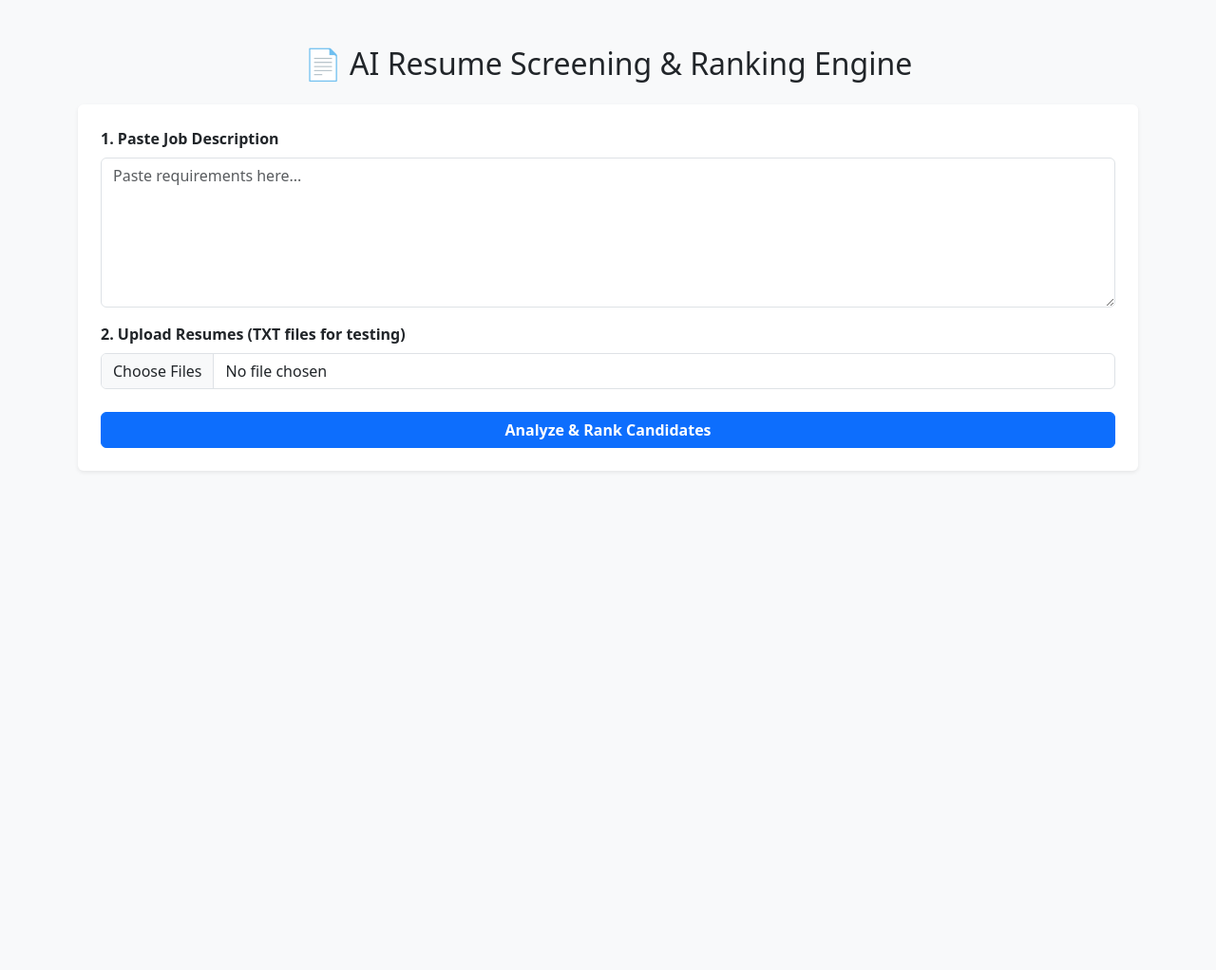
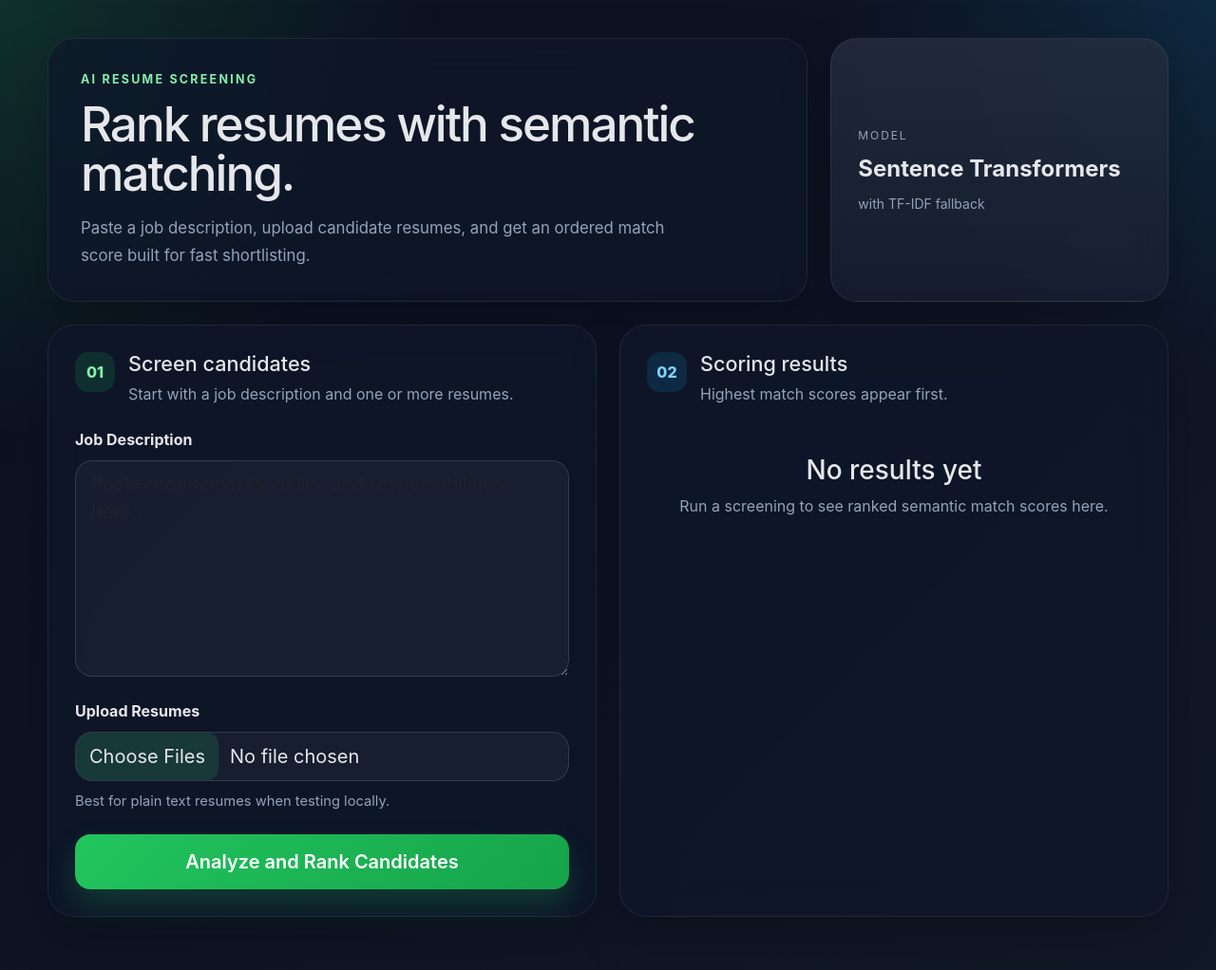
Before and after one commit to vipulyadav-2004/Resume_screening_app, a Flask app: page / in a window 1280 px wide. Shown: the whole page at 95% size. Before the commit the page ends 497 px from the top, so only its background shows below. Run offline with Flask 3, Linux system fonts and the light colour scheme.

Commit message:
first commit

```diff
--- /dev/null
+++ b/static/styles.css
@@ -0,0 +1,306 @@
+:root {
+  --bg-start: #0b1020;
+  --bg-end: #111827;
+  --panel: rgba(15, 23, 42, 0.72);
+  --panel-border: rgba(255, 255, 255, 0.08);
+  --text: #e5e7eb;
+  --muted: #94a3b8;
+  --accent: #22c55e;
+  --accent-strong: #16a34a;
+  --accent-soft: rgba(34, 197, 94, 0.14);
+  --surface: rgba(255, 255, 255, 0.05);
+}
+
+* {
+  box-sizing: border-box;
+}
+
+body {
+  margin: 0;
+  min-height: 100vh;
+  color: var(--text);
+  background:
+    radial-gradient(circle at top left, rgba(34, 197, 94, 0.18), transparent 28%),
+    radial-gradient(circle at top right, rgba(14, 165, 233, 0.14), transparent 24%),
+    linear-gradient(135deg, var(--bg-start), var(--bg-end));
+  font-family: Inter, ui-sans-serif, system-ui, -apple-system, BlinkMacSystemFont, "Segoe UI", sans-serif;
+}
+
+.page-shell {
+  width: min(1180px, calc(100% - 32px));
+  margin: 0 auto;
+  padding: 40px 0 56px;
+}
+
+.hero-panel {
+  display: grid;
+  grid-template-columns: minmax(0, 1.8fr) minmax(220px, 0.8fr);
+  gap: 24px;
+  align-items: stretch;
+  margin-bottom: 24px;
+}
+
+.hero-copy,
+.hero-metric,
+.glass-card {
+  border: 1px solid var(--panel-border);
+  background: var(--panel);
+  backdrop-filter: blur(18px);
+  box-shadow: 0 20px 55px rgba(0, 0, 0, 0.24);
+}
+
+.hero-copy {
+  border-radius: 28px;
+  padding: 34px;
+}
+
+.eyebrow {
+  margin: 0 0 10px;
+  color: #86efac;
+  text-transform: uppercase;
+  letter-spacing: 0.18em;
+  font-size: 0.78rem;
+  font-weight: 700;
+}
+
+.hero-copy h1 {
+  margin: 0;
+  font-size: clamp(2.3rem, 4vw, 4.2rem);
+  line-height: 1.02;
+  letter-spacing: -0.04em;
+}
+
+.hero-text {
+  max-width: 62ch;
+  margin: 18px 0 0;
+  color: var(--muted);
+  font-size: 1.05rem;
+  line-height: 1.7;
+}
+
+.hero-metric {
+  border-radius: 28px;
+  padding: 28px;
+  display: flex;
+  flex-direction: column;
+  justify-content: center;
+  gap: 8px;
+  background:
+    linear-gradient(180deg, rgba(255, 255, 255, 0.08), rgba(255, 255, 255, 0.03)),
+    var(--panel);
+}
+
+.hero-metric span {
+  color: var(--muted);
+  text-transform: uppercase;
+  letter-spacing: 0.16em;
+  font-size: 0.75rem;
+}
+
+.hero-metric strong {
+  font-size: 1.5rem;
+}
+
+.hero-metric small {
+  color: var(--muted);
+}
+
+.content-grid {
+  display: grid;
+  grid-template-columns: minmax(0, 1fr) minmax(0, 1fr);
+  gap: 24px;
+}
+
+.glass-card {
+  border-radius: 28px;
+  padding: 28px;
+}
+
+.section-heading {
+  display: flex;
+  align-items: flex-start;
+  gap: 14px;
+  margin-bottom: 24px;
+}
+
+.section-heading h2 {
+  margin: 0;
+  font-size: 1.35rem;
+}
+
+.section-heading p {
+  margin: 6px 0 0;
+  color: var(--muted);
+}
+
+.step-chip {
+  width: 42px;
+  height: 42px;
+  border-radius: 14px;
+  display: inline-flex;
+  align-items: center;
+  justify-content: center;
+  background: var(--accent-soft);
+  color: #86efac;
+  font-weight: 800;
+  flex: none;
+}
+
+.step-chip-alt {
+  background: rgba(14, 165, 233, 0.14);
+  color: #7dd3fc;
+}
+
+.screening-form .form-label {
+  font-weight: 700;
+  margin-bottom: 10px;
+}
+
+.screening-form .form-control {
+  border-radius: 18px;
+  border: 1px solid rgba(148, 163, 184, 0.22);
+  background: rgba(255, 255, 255, 0.04);
+  color: var(--text);
+  box-shadow: none;
+}
+
+.screening-form .form-control:focus {
+  border-color: rgba(34, 197, 94, 0.7);
+  box-shadow: 0 0 0 0.2rem rgba(34, 197, 94, 0.16);
+}
+
+.screening-form textarea.form-control {
+  min-height: 200px;
+  resize: vertical;
+}
+
+.screening-form input[type="file"]::file-selector-button {
+  border: 0;
+  margin-right: 12px;
+  padding: 10px 14px;
+  border-radius: 12px;
+  background: rgba(34, 197, 94, 0.16);
+  color: var(--text);
+  cursor: pointer;
+}
+
+.form-hint {
+  margin-top: 10px;
+  color: var(--muted);
+  font-size: 0.92rem;
+}
+
+.btn-primary {
+  border: 0;
+  border-radius: 16px;
+  padding: 14px 18px;
+  background: linear-gradient(135deg, var(--accent), var(--accent-strong));
+  box-shadow: 0 16px 32px rgba(34, 197, 94, 0.22);
+}
+
+.btn-primary:hover,
+.btn-primary:focus {
+  background: linear-gradient(135deg, #34d399, #15803d);
+}
+
+.results-table-wrap {
+  overflow: hidden;
+  border-radius: 22px;
+  border: 1px solid rgba(255, 255, 255, 0.08);
+}
+
+.results-table {
+  margin: 0;
+  color: var(--text);
+}
+
+.results-table thead th {
+  background: rgba(255, 255, 255, 0.04);
+  color: #dbeafe;
+  border-bottom: 1px solid rgba(255, 255, 255, 0.08);
+  padding: 16px 18px;
+}
+
+.results-table tbody td {
+  background: rgba(255, 255, 255, 0.02);
+  border-color: rgba(255, 255, 255, 0.06);
+  padding: 18px;
+}
+
+.results-table tbody tr:hover td {
+  background: rgba(255, 255, 255, 0.04);
+}
+
+.rank-pill {
+  display: inline-flex;
+  align-items: center;
+  justify-content: center;
+  min-width: 54px;
+  padding: 8px 12px;
+  border-radius: 999px;
+  background: rgba(255, 255, 255, 0.08);
+  font-weight: 700;
+}
+
+.file-name {
+  font-weight: 600;
+  word-break: break-word;
+}
+
+.score-block {
+  display: grid;
+  gap: 10px;
+}
+
+.score-value {
+  font-weight: 800;
+  letter-spacing: 0.02em;
+}
+
+.score-track {
+  height: 12px;
+  background: rgba(255, 255, 255, 0.08);
+  border-radius: 999px;
+  overflow: hidden;
+}
+
+.score-fill {
+  background: linear-gradient(90deg, #86efac, #22c55e);
+}
+
+.empty-state {
+  padding: 28px 16px 8px;
+  text-align: center;
+  color: var(--muted);
+}
+
+.empty-state h3 {
+  color: var(--text);
+  margin-bottom: 8px;
+}
+
+@media (max-width: 992px) {
+  .hero-panel,
+  .content-grid {
+    grid-template-columns: 1fr;
+  }
+}
+
+@media (max-width: 576px) {
+  .page-shell {
+    width: min(100% - 20px, 1180px);
+    padding-top: 18px;
+  }
+
+  .hero-copy,
+  .hero-metric,
+  .glass-card {
+    border-radius: 22px;
+    padding: 20px;
+  }
+
+  .results-table thead th,
+  .results-table tbody td {
+    padding: 14px;
+  }
+}
--- a/templates/index.html
+++ b/templates/index.html
@@ -5,52 +5,98 @@
     <meta name="viewport" content="width=device-width, initial-scale=1.0">
     <title>AI Resume Screener</title>
     <link href="https://cdn.jsdelivr.net/npm/bootstrap@5.3.0/dist/css/bootstrap.min.css" rel="stylesheet">
+    <link rel="stylesheet" href="{{ url_for('static', filename='styles.css') }}">
 </head>
-<body class="bg-light">
-    <div class="container py-5">
-        <h2 class="text-center mb-4">📄 AI Resume Screening & Ranking Engine</h2>
+<body>
+    <div class="page-shell">
+        <div class="hero-panel">
+            <div class="hero-copy">
+                <p class="eyebrow">AI Resume Screening</p>
+                <h1>Rank resumes with semantic matching.</h1>
+                <p class="hero-text">
+                    Paste a job description, upload candidate resumes, and get an ordered match score built for fast shortlisting.
+                </p>
+            </div>
+            <div class="hero-metric">
+                <span>Model</span>
+                <strong>Sentence Transformers</strong>
+                <small>with TF-IDF fallback</small>
+            </div>
+        </div>
 
-        <form action="/score" method="POST" enctype="multipart/form-data" class="bg-white p-4 rounded shadow-sm">
-            <div class="mb-3">
-                <label class="form-label fw-bold">1. Paste Job Description</label>
-                <textarea class="form-control" name="job_description" rows="6" placeholder="Paste requirements here..." required></textarea>
+        <div class="content-grid">
+            <section class="glass-card form-card">
+                <div class="section-heading">
+                    <span class="step-chip">01</span>
+                    <div>
+                        <h2>Screen candidates</h2>
+                        <p>Start with a job description and one or more resumes.</p>
+                    </div>
+                </div>
+
+                <form action="{{ url_for('score_resumes') }}" method="POST" enctype="multipart/form-data" class="screening-form">
+                    <div class="mb-4">
+                        <label class="form-label">Job Description</label>
+                        <textarea class="form-control form-control-lg" name="job_description" rows="7" placeholder="Paste requirements, skills, and responsibilities here..." required></textarea>
                     </div>
 
                     <div class="mb-4">
-                <label class="form-label fw-bold">2. Upload Resumes (TXT files for testing)</label>
-                <input class="form-control" type="file" name="resumes" multiple required>
+                        <label class="form-label">Upload Resumes</label>
+                        <input class="form-control form-control-lg" type="file" name="resumes" multiple required>
+                        <div class="form-hint">Best for plain text resumes when testing locally.</div>
                     </div>
 
-            <button type="submit" class="btn btn-primary w-100 fw-bold">Analyze & Rank Candidates</button>
+                    <button type="submit" class="btn btn-primary btn-lg w-100 fw-semibold">Analyze and Rank Candidates</button>
                 </form>
+            </section>
 
-        <!-- {% if results %} -->
-        <div class="mt-5">
-            <h3 class="mb-3">📊 Screening Leaderboard Results</h3>
-            <table class="table table-striped table-hover bg-white rounded shadow-sm overflow-hidden">
-                <thead class="table-dark">
+            <section class="glass-card results-card">
+                <div class="section-heading">
+                    <span class="step-chip step-chip-alt">02</span>
+                    <div>
+                        <h2>Scoring results</h2>
+                        <p>Highest match scores appear first.</p>
+                    </div>
+                </div>
+
+                {% if results %}
+                <div class="results-table-wrap">
+                    <table class="table align-middle mb-0 results-table">
+                        <thead>
                             <tr>
                                 <th>Rank</th>
-                        <th>Candidate/File Name</th>
-                        <th>Semantic Match Score</th>
+                                <th>Candidate / File</th>
+                                <th>Match Score</th>
                             </tr>
                         </thead>
                         <tbody>
-                    <!-- {% for res in results %} -->
+                            {% for res in results %}
                             <tr>
-                        <td><strong>#{{ loop.index }}</strong></td>
-                        <td>{{ res.filename }}</td>
+                                <td><span class="rank-pill">#{{ loop.index }}</span></td>
                                 <td>
-                            <div class="progress" style="height: 20px;">
-                                <div class="progress-bar bg-success" role="progressbar" style="width: {{ res.score }}{{ '%' }};" aria-valuenow="{{ res.score }}" aria-valuemin="0" aria-valuemax="100">{{ res.score }}{{ '%' }}</div>
+                                    <div class="file-name">{{ res.filename }}</div>
+                                </td>
+                                <td>
+                                    <div class="score-block">
+                                        <div class="score-value">{{ res.score }}%</div>
+                                        <div class="progress score-track" role="progressbar" aria-label="Match score for {{ res.filename }}" aria-valuenow="{{ res.score }}" aria-valuemin="0" aria-valuemax="100">
+                                            <div class="progress-bar score-fill" style="width: {{ res.score }}%;"></div>
+                                        </div>
                                     </div>
                                 </td>
                             </tr>
-                    <!-- {% endfor %} -->
+                            {% endfor %}
                         </tbody>
                     </table>
                 </div>
-        <!-- {% endif %} -->
+                {% else %}
+                <div class="empty-state">
+                    <h3>No results yet</h3>
+                    <p>Run a screening to see ranked semantic match scores here.</p>
+                </div>
+                {% endif %}
+            </section>
+        </div>
     </div>
 </body>
 </html>
```
Also changed, not shown: src/matcher.py (+6 -2 lines). Lines whose indentation alone changed are shown as unchanged.
